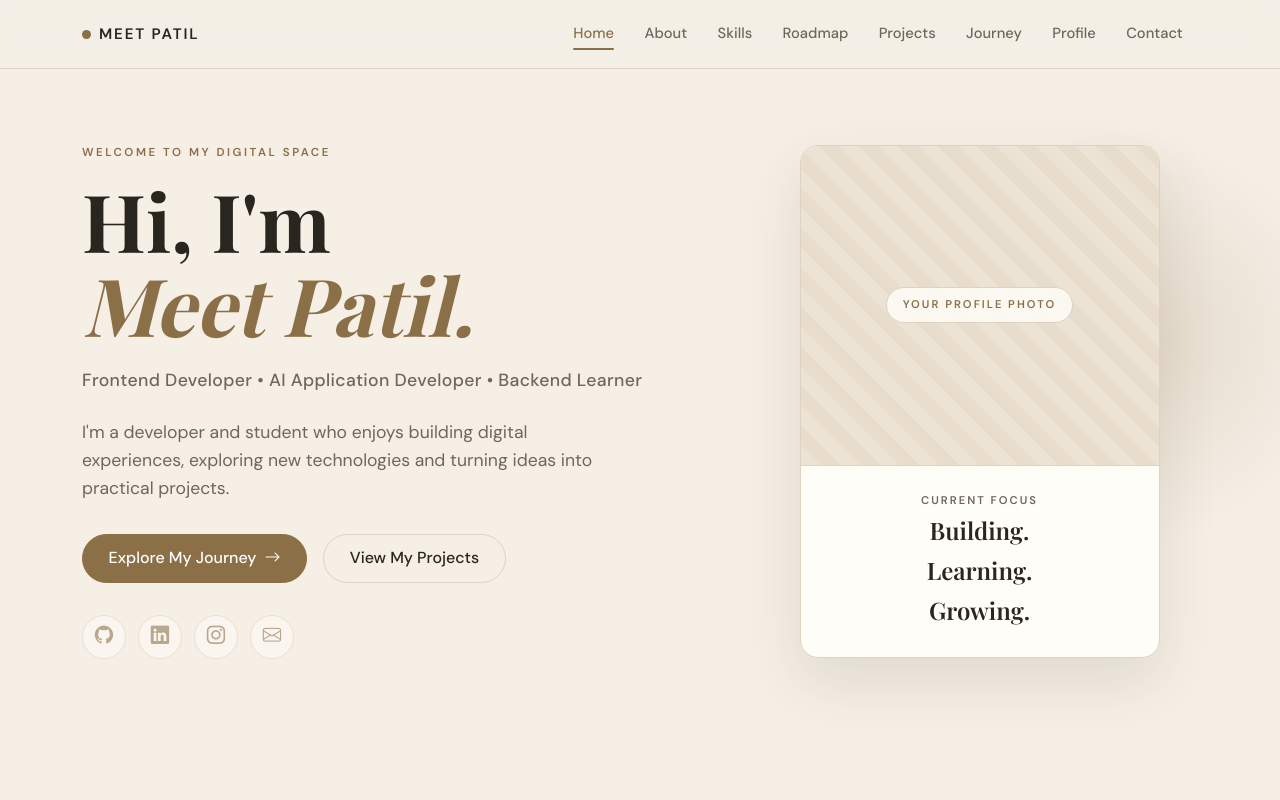
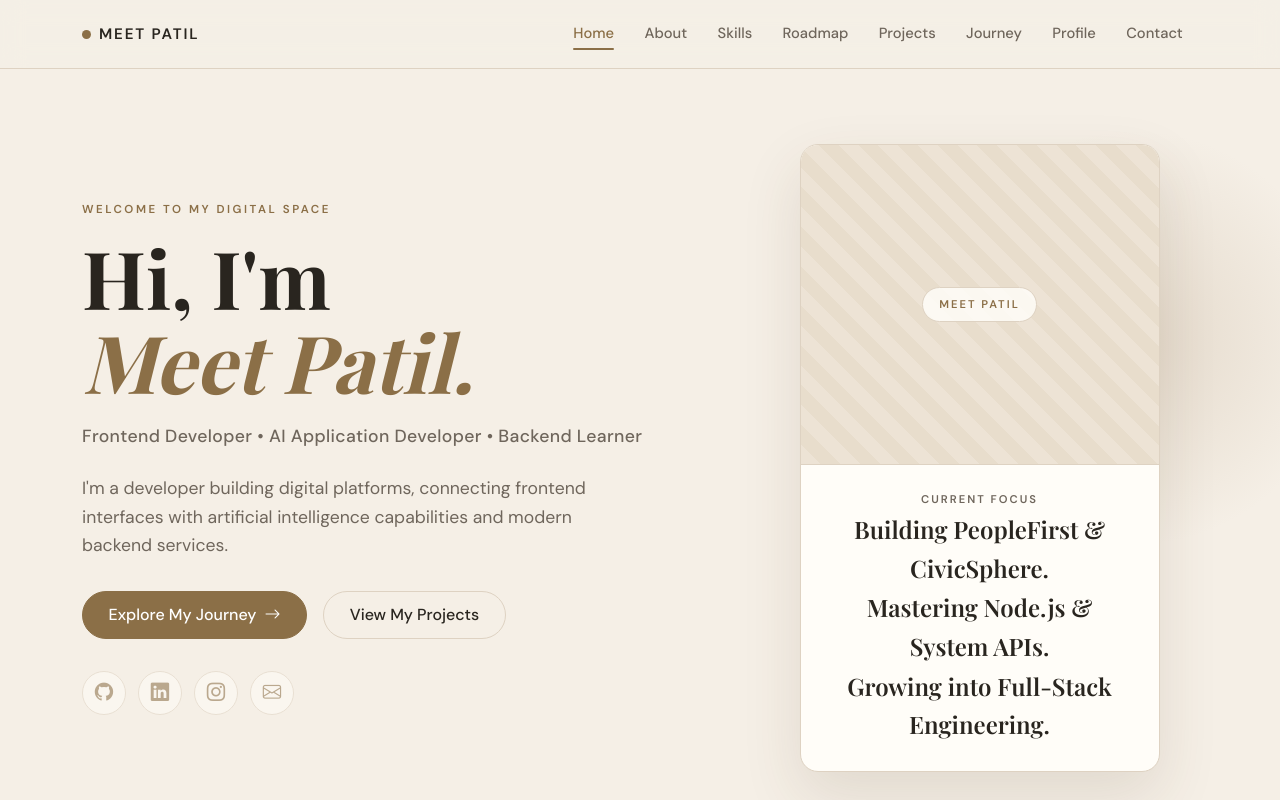
Before and after one commit to meetpatil223-droid/Meet, a website: page index.html in a window 1280 px wide. Shown: the top 800 px of the page. Drawn offline with nearby package versions, Linux system fonts and the light colour scheme; no server answers.

Commit message:
Update index.html with Meet Patil branding and fix form action

```diff
--- a/index.html
+++ b/index.html
@@ -4,7 +4,7 @@
     <meta charset="UTF-8" />
     <meta name="viewport" content="width=device-width, initial-scale=1.0" />
     <title>Meet Patil — Personal Digital Profile</title>
-    <meta name="description" content="Meet Patil — Developer, Student, Technology Explorer. Building. Learning. Growing." />
+    <meta name="description" content="Meet Patil — Frontend Developer, AI Application Developer, Backend Learner. Building. Learning. Growing." />
 
     <!-- Bootstrap 5 -->
     <link
@@ -26,10 +26,7 @@
       rel="stylesheet"
     />
     <link rel="stylesheet" href="style.css" />
-    <meta property="og:image" content="https://bolt.new/static/og_default.png">
-    <meta name="twitter:card" content="summary_large_image">
-    <meta name="twitter:image" content="https://bolt.new/static/og_default.png">
-</head>
+  </head>
   <body>
     <!-- ===================== NAVBAR ===================== -->
     <nav id="mainNav" class="navbar navbar-expand-lg fixed-top">
@@ -74,11 +71,9 @@
                 Hi, I'm<br />
                 <span class="accent-name" id="heroName">Meet Patil.</span>
               </h1>
-              <p class="hero-role reveal" id="heroRole">Developer • Student • Technology Explorer</p>
+              <p class="hero-role reveal" id="heroRole">Frontend Developer • AI Application Developer • Backend Learner</p>
               <p class="hero-desc reveal">
-                I'm a developer and student who enjoys building digital
-                experiences, exploring new technologies and turning ideas
-                into practical projects.
+                I'm a developer building digital platforms, connecting frontend interfaces with artificial intelligence capabilities and modern backend services.
               </p>
               <div class="hero-actions reveal">
                 <a href="#roadmap" class="btn btn-accent">Explore My Journey <i class="bi bi-arrow-right ms-1"></i></a>
@@ -89,13 +84,13 @@
             <div class="col-lg-5">
               <div class="profile-card reveal">
                 <div class="profile-photo">
-                  <span class="photo-label">YOUR PROFILE PHOTO</span>
+                  <span class="photo-label">MEET PATIL</span>
                 </div>
                 <div class="profile-card-body">
                   <p class="m-0 text-uppercase fw-semibold small-label">Current Focus</p>
-                  <p class="focus-line">Building.</p>
-                  <p class="focus-line">Learning.</p>
-                  <p class="focus-line">Growing.</p>
+                  <p class="focus-line">Building PeopleFirst & CivicSphere.</p>
+                  <p class="focus-line">Mastering Node.js & System APIs.</p>
+                  <p class="focus-line">Growing into Full-Stack Engineering.</p>
                 </div>
               </div>
             </div>
@@ -215,7 +210,7 @@
               </p>
             </div>
             <div class="col-lg-7">
-              <form class="contact-form reveal" id="contactForm" novalidate>
+              <form class="contact-form reveal" id="contactForm" action="javascript:void(0);" novalidate>
                 <div class="row g-3">
                   <div class="col-md-6">
                     <label for="cName" class="form-label">Name</label>
@@ -280,6 +275,6 @@
       src="https://cdn.jsdelivr.net/npm/bootstrap@5.3.3/dist/js/bootstrap.bundle.min.js"
       crossorigin="anonymous"
     ></script>
-     <script src="script.js"></script>
+    <script src="script.js"></script>
   </body>
 </html>
```
